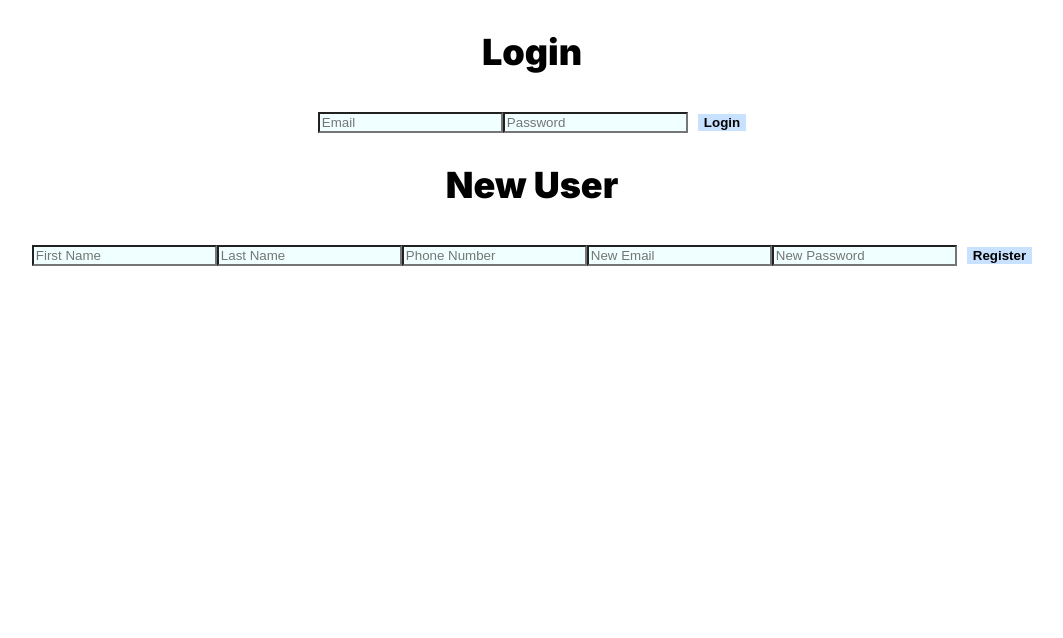
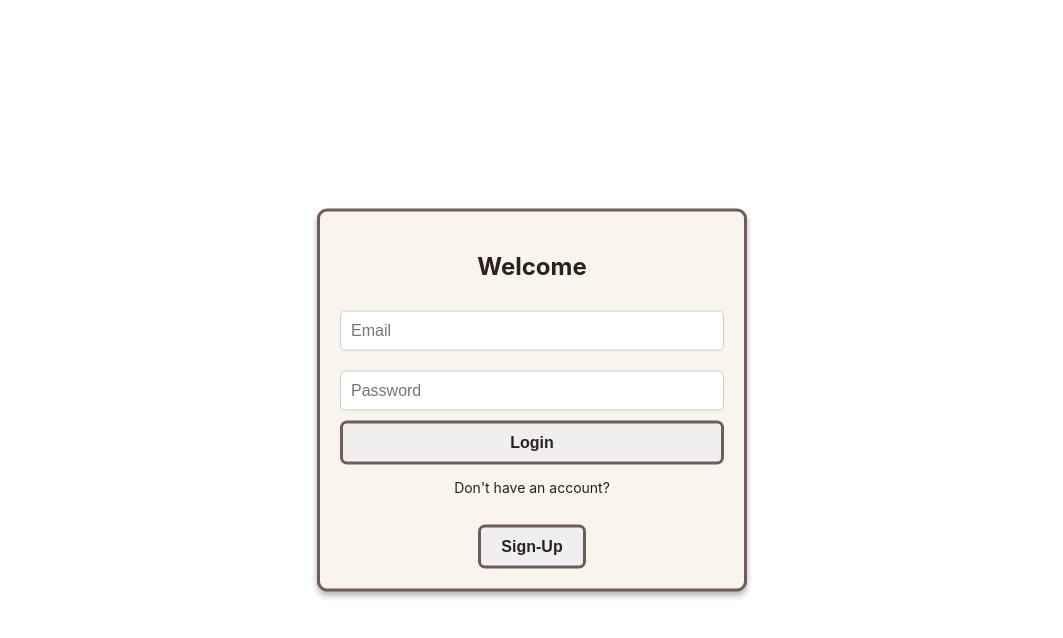
Before and after one commit to cs411-alawini/fa24-cs411-team033-TT, a React (Create React App) app in the folder client/: page / in a window 1280 px wide. Shown: the top 638 px of the page, without its empty margins (108-1171 px from the left). Built offline with nearby package versions, Linux system fonts and the light colour scheme; a web font is replaced by a local one.

Commit message:
Update Login.js

```diff
--- a/client/src/Login.js
+++ b/client/src/Login.js
@@ -1,131 +1,7 @@
-// import React, { useState } from 'react';
-// import { useNavigate } from 'react-router-dom';
-// import axios from 'axios';
-// import './Login.css'
-
-// function Login() {
-//     const [Email, setEmail] = useState('');
-//     const [Password, setPassword] = useState('');
-//     const [newEmail, setNewEmail] = useState('');
-//     const [newPassword, setNewPassword] = useState('');
-//     const navigate = useNavigate();
-
-
-//     const handleLogin = () => {
-//         axios({
-//             method: 'POST',
-//             url: 'http://127.0.0.1:5050/api/login',
-//             data: {
-//                 Email: Email,
-//                 Password: Password
-//             }
-//         })
-//         .then((response) => {
-//             console.log('Login successful:', response.data);
-//             // console.log(response);
-//             // console.log((response.data));
-//             // Redirect to /home on successful login
-//             if (response.status === 200){
-//                 localStorage.setItem("Email", (response.data)["email"])
-//                 localStorage.setItem("UserId", (response.data)["id"])
-//                 navigate('/closet');
-//             } else {
-//                 alert("Wrong Password. Please try again.")
-//             }
-//         })
-//         .catch((error) => {
-//             if (error.response) {
-//                 console.log('Login error:', error.response.data);
-//             } else {
-//                 console.log('Error:', error.message);
-//             }
-//         });
-//     };
-
-//     const handleRegister = () => {
-//         axios({
-//             method: 'POST',
-//             url: 'http://127.0.0.1:5050/api/register',
-//             data: {
-//                 Email: newEmail,
-//                 Password: newPassword
-//             }
-//         })
-//         .then((response) => {
-//             if (response.data === "Already Exists"){
-//                 alert("Email Already Exists, Please Try a Different Email ID!")
-//             } else if (response.data === "Not a Valid Email") {
-//                 alert("Not a Valid Email")
-//             }
-//                 else {
-//                     localStorage.setItem("Email", (response.data)["email"])
-//                     localStorage.setItem("UserId", (response.data)["id"])
-//                 console.log(response.data)
-//                 alert("Registration Successful. Please Login.")
-//             }
-//             console.log('Registration successful:', response.data);
-//             //alert("Registration successful. Please login.");
-//         })
-//         .catch((error) => {
-//             if (error.response) {
-//                 console.log('Registration error:', error.response.data);
-//             } else {
-//                 console.log('Error:', error.message);
-//             }
-//         });
-//     };
-
-//     return (
-//         <div className='inner'>
-//             <style>@import url('https://fonts.googleapis.com/css2?family=Forum&family=Inter:wght@900&display=swap');</style>
-//             <h2>Login</h2>
-//             <form onSubmit={(e) => {
-//                 e.preventDefault();
-//                 handleLogin();
-//             }}>
-//                 <input
-//                     type="text"
-//                     placeholder="Email"
-//                     value={Email}
-//                     onChange={e => setEmail(e.target.value)}
-//                 />
-//                 <input
-//                     type="Password"
-//                     placeholder="Password"
-//                     value={Password}
-//                     onChange={e => setPassword(e.target.value)}
-//                 />
-//                 <button type="submit">Login</button>
-//             </form>
-//             <h2>New User</h2>
-//             <form onSubmit={(e) => {
-//                 e.preventDefault();
-//                 handleRegister();
-//             }}>
-//                 <input
-//                     type="text"
-//                     placeholder="New Email"
-//                     value={newEmail}
-//                     onChange={e => setNewEmail(e.target.value)}
-//                 />
-//                 <input
-//                     type="Password"
-//                     placeholder="New Password"
-//                     value={newPassword}
-//                     onChange={e => setNewPassword(e.target.value)}
-//                 />
-//                 <button type="submit">Register</button>
-//             </form>
-//         </div>
-//     );
-// }
-
-// export default Login;
-
 import React, { useState } from 'react';
 import { useNavigate } from 'react-router-dom';
 import axios from 'axios';
-import './Login.css';
+import './styles/Login.css';
 
 function Login() {
     const [Email, setEmail] = useState('');
@@ -151,6 +27,7 @@ function Login() {
             if (response.status === 200) {
                 localStorage.setItem("Email", response.data.email);
                 localStorage.setItem("UserId", response.data.id);
+                // navigate('/closet');
                 navigate(`/closet/?UserId=${response.data.id}`);
             } else {
                 alert("Wrong Password. Please try again.");
@@ -165,44 +42,10 @@ function Login() {
         });
     };
 
-    const handleRegister = () => {
-        axios({
-            method: 'POST',
-            url: 'http://127.0.0.1:5050/api/register',
-            data: {
-                Email: newEmail,
-                Password: newPassword,
-                FirstName: firstName,
-                LastName: lastName,
-                PhoneNumber: phoneNumber
-            }
-        })
-        .then((response) => {
-            if (response.data === "Already Exists") {
-                alert("Email Already Exists, Please Try a Different Email ID!");
-            } else if (response.data === "Not a Valid Email") {
-                alert("Not a Valid Email");
-            } else {
-                localStorage.setItem("Email", response.data.email);
-                localStorage.setItem("UserId", response.data.id);
-                console.log(response.data);
-                alert("Registration Successful. Please Login.");
-            }
-            console.log('Registration successful:', response.data);
-        })
-        .catch((error) => {
-            if (error.response) {
-                console.log('Registration error:', error.response.data);
-            } else {
-                console.log('Error:', error.message);
-            }
-        });
-    };
-
     return (
         <div className='inner'>
             <style>@import url('https://fonts.googleapis.com/css2?family=Forum&family=Inter:wght@900&display=swap');</style>
-            <h2>Login</h2>
+            <h2>Welcome</h2>
             <form onSubmit={(e) => {
                 e.preventDefault();
                 handleLogin();
@@ -221,43 +64,11 @@ function Login() {
                 />
                 <button type="submit">Login</button>
             </form>
-            <h2>New User</h2>
-            <form onSubmit={(e) => {
-                e.preventDefault();
-                handleRegister();
-            }}>
-                <input
-                    type="text"
-                    placeholder="First Name"
-                    value={firstName}
-                    onChange={e => setFirstName(e.target.value)}
-                />
-                <input
-                    type="text"
-                    placeholder="Last Name"
-                    value={lastName}
-                    onChange={e => setLastName(e.target.value)}
-                />
-                <input
-                    type="text"
-                    placeholder="Phone Number"
-                    value={phoneNumber}
-                    onChange={e => setPhoneNumber(e.target.value)}
-                />
-                <input
-                    type="text"
-                    placeholder="New Email"
-                    value={newEmail}
-                    onChange={e => setNewEmail(e.target.value)}
-                />
-                <input
-                    type="password"
-                    placeholder="New Password"
-                    value={newPassword}
-                    onChange={e => setNewPassword(e.target.value)}
-                />
-                <button type="submit">Register</button>
-            </form>
+
+            <p>Don't have an account?</p>
+            <button type="button" className="signup-button" onClick={() => navigate('/register')}>
+                Sign-Up
+            </button>
         </div>
     );
 }
```
